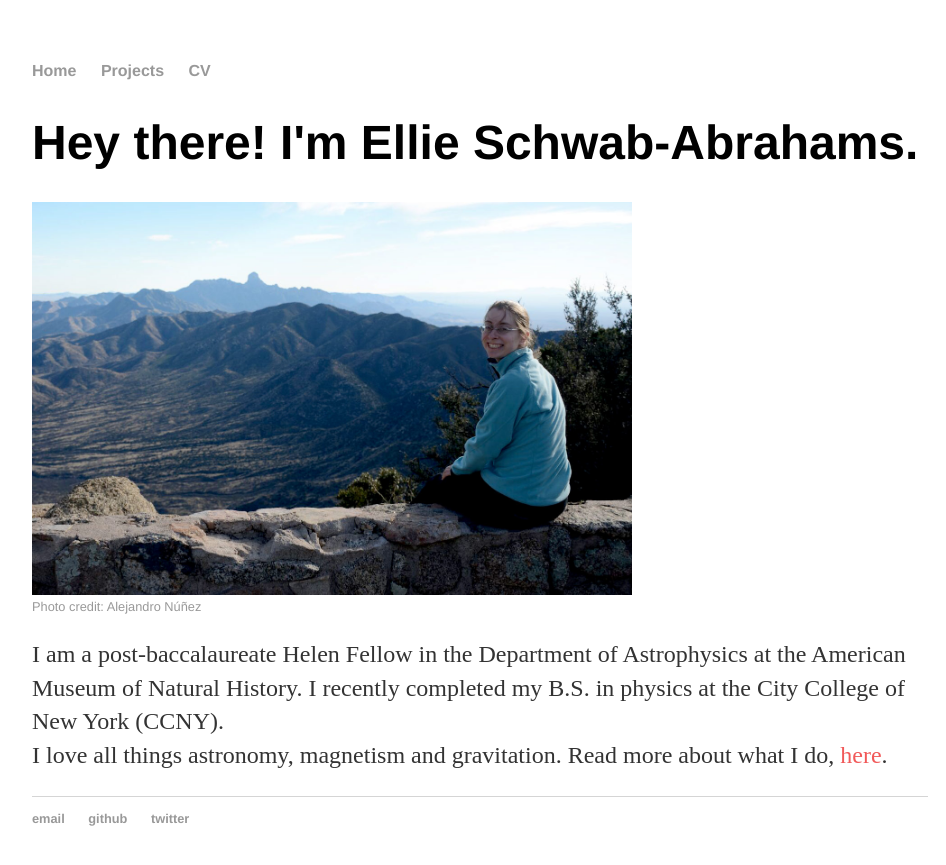
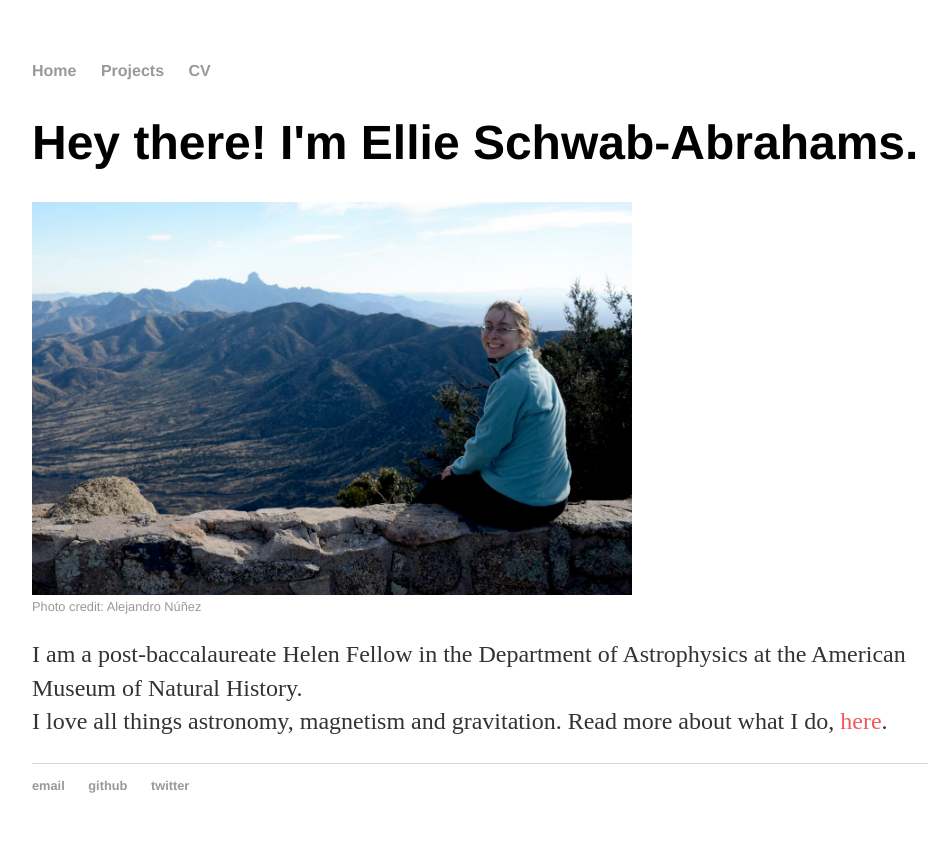
Before and after one commit to elliesch/elliesch.github.io, a Jekyll site: the page built from index.html, in a window 1280 px wide. Shown: the top 865 px of the page, without its empty margins (160-1106 px from the left). Built offline with Jekyll 4.4.1, drawn with Linux system fonts in a browser that asks for light colours.

Commit message:
updated description

```diff
--- a/index.html
+++ b/index.html
@@ -6,5 +6,5 @@ title: Ellie Abrahams, Student Astronomer
 	<h1>Hey there! I'm Ellie Schwab-Abrahams.</h1>
 	<img src="/images/me_at_mdm.jpg" alt="The view from Columbia's MDM Telescope" style="width:600px">
 	<figcaption style="font-family:'Helvetica', 'Arial', 'Sans-Serif'; font-size: 0.8em; color: #999;">Photo credit: Alejandro Núñez</figcaption>
-	<p>I am a post-baccalaureate Helen Fellow in the Department of Astrophysics at the American Museum of Natural History. I recently completed my B.S. in physics at the City College of New York (CCNY). <br>I love all things astronomy, magnetism and gravitation. Read more about what I do, <a href="/projects">here</a>.</p>
+	<p>I am a post-baccalaureate Helen Fellow in the Department of Astrophysics at the American Museum of Natural History. <br>I love all things astronomy, magnetism and gravitation. Read more about what I do, <a href="/projects">here</a>.</p>
 </div><!-- /.blurb -->
```
